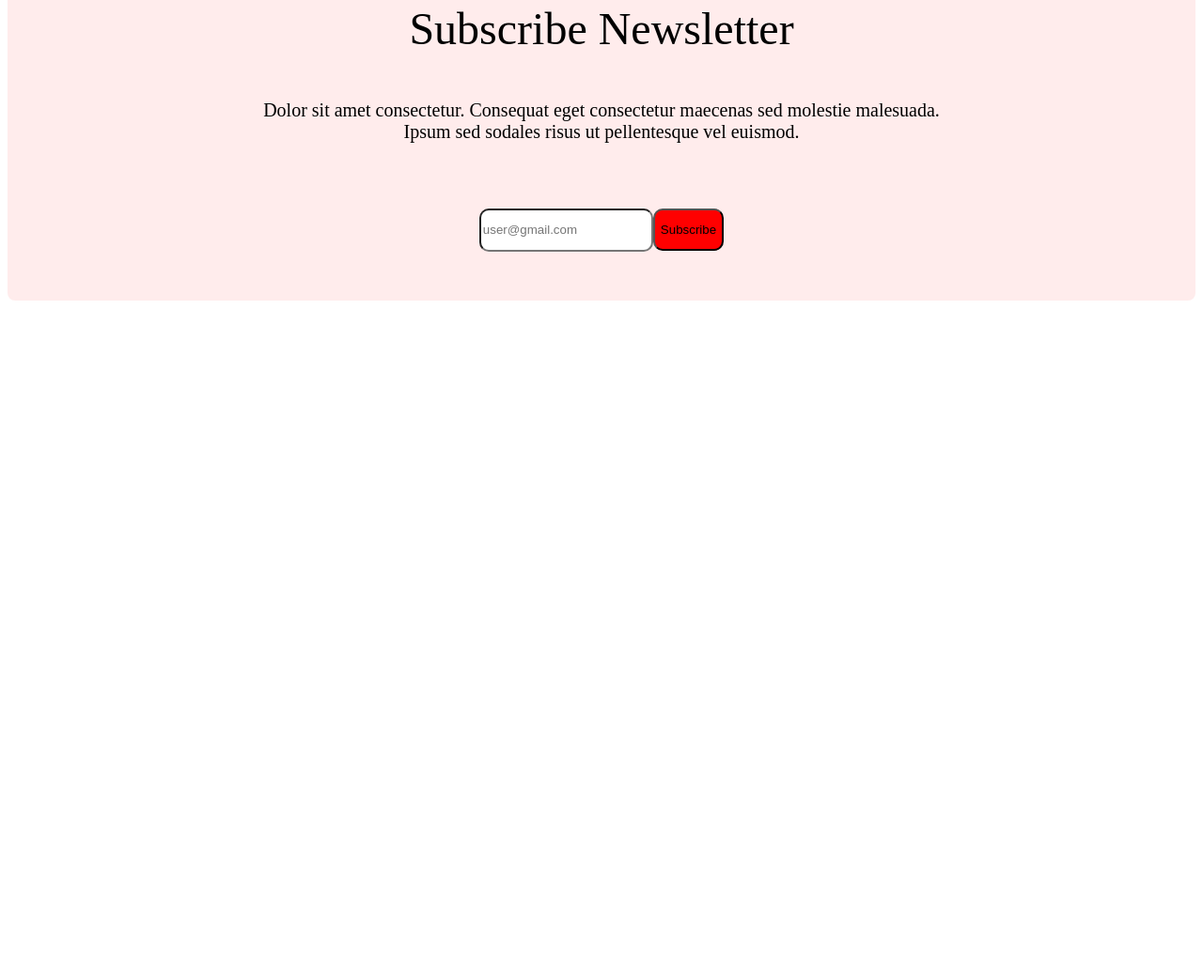
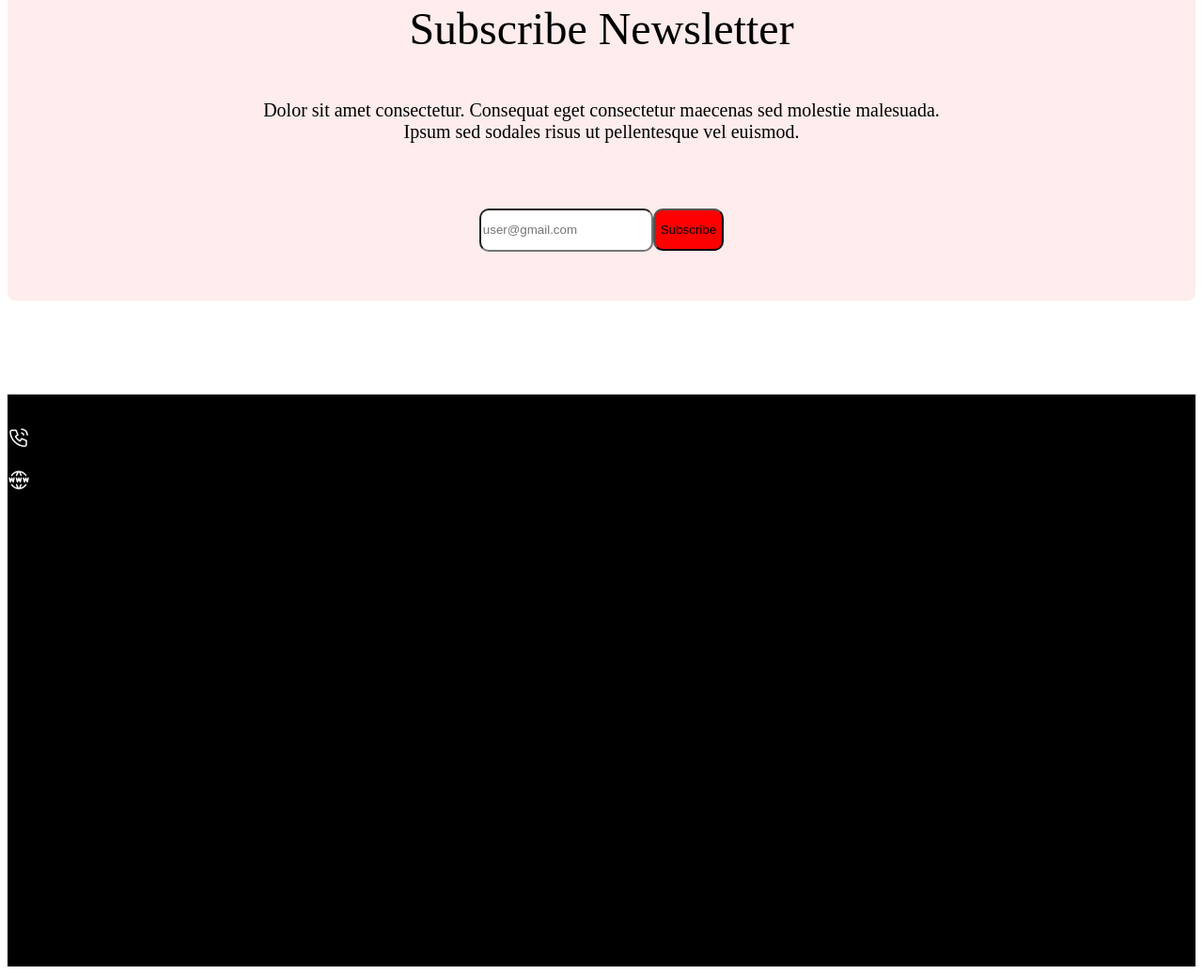
Before and after one commit to mdarman18999/Assignment-1, a plain HTML site: page index.html in a window 1280 px wide. Shown: the part 6849-7886 px from the top of the page at 94% size. Before the commit the page ends 7177 px from the top, so only its background shows below. Drawn offline with Linux system fonts and the light colour scheme.

Commit message:
amr sonar bang

```diff
--- a/css/bolog.css
+++ b/css/bolog.css
@@ -249,3 +249,12 @@ section{
     background-color: red;
     border-color: none;
 }
+
+/* end the section 7 */
+
+/* footer section */
+footer{
+    margin-top: 100px;
+    background-color: black;
+    height: 609px;
+}
--- a/index.html
+++ b/index.html
@@ -145,7 +145,26 @@
 
     </main>
     <footer>
+        <div class="fonter">
+                <div>
+                    <div><p>44, Big Building Roosevelt Street
+                        Beach Gardens Florida 33410</p>
+                    </div>
+                    <div>
+                        <p> <img src="resources/Call.png" alt="">+00 123 584 124</p>
+                        <p> <img src="resources/Website.png" alt="">www.website.com</p>
+                    </div>
 
+                </div>
+
+                <div>
+
+                </div>
+
+                <div>
+
+                </div>
+        </div>
     </footer>
 </body>
 </html>
```
